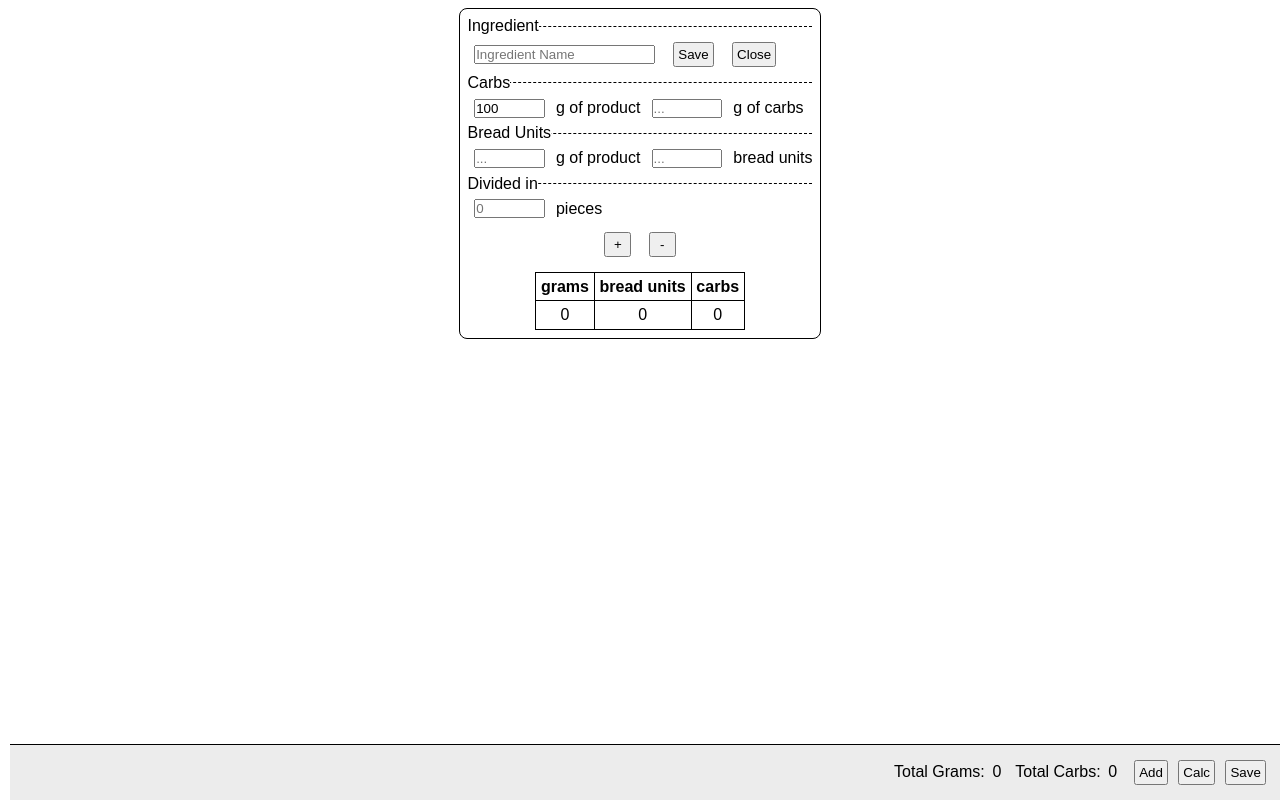
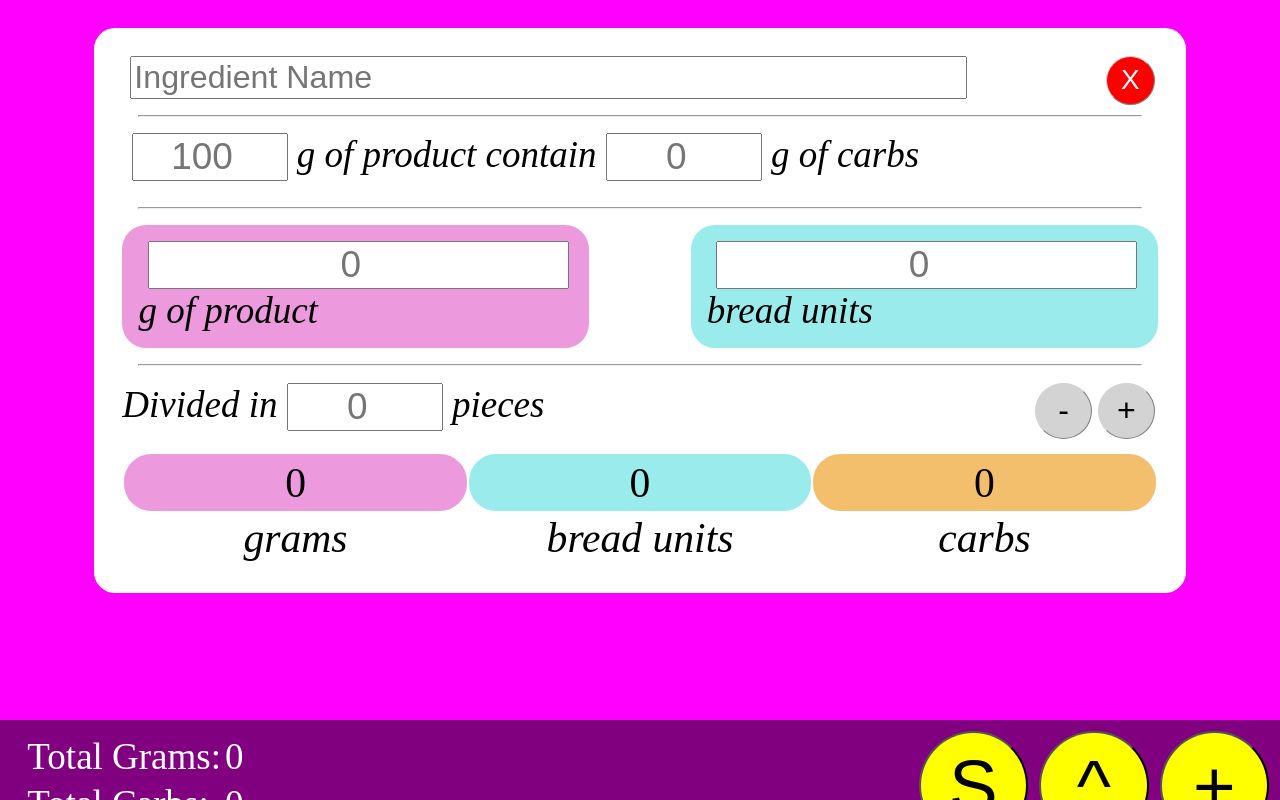
Before and after one commit to tona999/TecWeb-Progetto, a PHP site: page /calculator.html in a window 1280 px wide. Run offline with PHP 8.4, Linux system fonts and the light colour scheme.

Commit message:
Revert "Edited html structure"
This reverts commit debd4823a20a64ef65bdf487f6f7072c1a8d682c.

```diff
--- a/calculator.html
+++ b/calculator.html
@@ -26,86 +26,57 @@
 
 
 
-	<div id="receiptView"></div>
+	<div id="receiptView">
 
-	<div id="controlPanel">
-		<p>
-			Total Grams:
-			<span id="totalReceiptGrams">0</span>
-		</p>
-		<p>
-			Total Carbs:
-			<span id="totalReceiptCarbs">0</span>
-		</p>
-		<div class="buttons">
-			<input type="button" class="action-btn" value="Add" id="addNewBtn" onclick="addIngredient()"/>
-			<input type="button" class="action-btn" value="Calc" id="loadReceiptCardBtn" onclick="refreshReceiptData()"/>
-			<input type="button" class="action-btn" value="Save" id="saveReceiptBtn" onclick=""/>
-		</div>
 	</div>
 
-	<div id="receiptView"></div>
 
-<!-- SAMPLE INGREDIENT -->
-	<form id="sampleIngredient" class="ingredient">
-		<fieldset>
-			<legend>Ingredient</legend>
-			<input type="text" maxlength="40" id="ingredientName" placeholder="Ingredient Name">
-			<input type="button" value="Save" id="saveButton">
-			<input type="button" value="Close" id="closeButton">
-		</fieldset>
 
-		<fieldset class="carbs">
-			<legend>Carbs</legend>
-			<label>
-				<input type="number" maxlength="4" min="0" id="sampleGrams" value="100" placeholder="...">
-				g of product
-			</label>
-			<label>
-				<input type="number" maxlength="4" min="0"  id="sampleCarbs" placeholder="...">
-				g of carbs
-			</label>
-		</fieldset>
 
-		<fieldset class="bread-units">
-			<legend>Bread Units</legend>
-			<label>
-				<input type="number" maxlength="4"  min="0" id="totalGrams" placeholder="...">
-				g of product
-			</label>
+	<div id="sampleIngredient" class = "ingredient">
+		<input type="text" maxlength="40" class="ingredientName" id="ingredientName" placeholder="Ingredient Name">
+		<button class="closeButton" id="closeButton">X</button>
+	<hr>
+		<div class="sampleGramsDiv">
+			<input type="number" maxlength="4" min="0" id="sampleGrams" placeholder="100">
+			<p>g of product contain</p>
+		</div>
+		<div class="sampleCarbsDiv">
+			<input type="number" maxlength="4" min="0"  id="sampleCarbs" placeholder="0">
+			<p> g of carbs</p>
+		</div>
+	<hr>
+		<div class="totalGramsDiv">
+			<input type="number" maxlength="4"  min="0" id="totalGrams" placeholder="0">
+			<p> g of product</p>
+		</div>
 
-			<label>
-				<input type="number" maxlength="4" min="0" id="totalBreadUnits" placeholder="...">
-				bread units
-			</label>
-		</fieldset>
+		<div class="totalBreadUnitsDiv">
+			<input type="number" maxlength="4" min="0" id="totalBreadUnits" placeholder="0">
+			<p> bread units</p>
+		</div>
+	<hr>
+		<div class="thirdRow">
+			<p>Divided in </p>
+			<input type="number" maxlength="3" min="0" id="piecesNumber" placeholder="0">
+			<p>pieces</p>
 
-		<fieldset class="divided">
-			<legend>Divided in</legend>
-			<label>
-				<input type="number" maxlength="3" min="0" id="piecesNumber" placeholder="0">
-				pieces
-			</label>
-			<div class="controls-container">
-				<input class="action-btn" type="button" value="+" id="plusButton">
-				<input class="action-btn" type="button" value="-" id="minusButton">
-			</div>
-		</fieldset>
-
-		<table class="ingredient-report">
+			<button type="button" class="plusButton" id="plusButton">+</button>
+			<button type="button" class="minusButton" id="minusButton">-</button>
+			<table>
+			<tr>
+				<td class="gramsPP" id="gramsPP">0</td>
+				<td class="breadUnitsPP" id="breadUnitsPP">0</td>
+				<td class="carbsPP" id="carbsPP">0</td>
+			</tr>
 			<tr>
 				<th>grams</th>
 				<th>bread units</th>
 				<th>carbs</th>
 			</tr>
-			<tr>
-				<td class="gramsPP" id="gramsPP">0</td>
-				<td class="breadUnitsPP" id="breadUnitsPP">0</td>
-				<td class="carbsPP" id="carbsPP">0</td>
-			</tr>
-		</table>
-	</form>
-<!-- ---------------- -->
+			</table>
+		</div>
+	</div>
 
 </body>
 </html>
--- a/styles/calculator.css
+++ b/styles/calculator.css
@@ -1,82 +1,47 @@
 *{
-    font-family: sans-serif;
-    margin: 0;
-    padding: 0;
+	margin: 0px;
 }
 
-#receipt{
-    margin-bottom: 5em; /* needed to avoid bottom bar override */
-    display: flex;
-    flex-wrap: wrap;
-    justify-content: center;
+body
+{
+	background-color: magenta;
 }
 
-/*** INGREDIENT ***/
+#receipt
+{
+	height: 90% !important;
+}
 
-    form{
-        border: 1px solid black;
-        border-radius: 8px;
-        padding: .5em;
-        margin: 1em;
-        margin-top: .5em;
-    }
-    fieldset{
-        border: none;
-        border-top: 1px dashed black;
-    }
+#addNewBtn, #loadReceiptCardBtn, #saveReceiptBtn{
+	cursor: pointer;
+	display: block;
+	margin: 0.15em 0.15em 0em 0em;
+	font-size: 3em;
+	background-color: yellow;
+	border-radius: 100%;
+	height:1.5em;
+	width:1.5em;
+	float:right;
+}
 
-    /* Label and inputs inside ingredients */
-    label{
-        display: inline-block;
-    }
-    input{
-        margin: .5em;
-    }
-    input[type="number"]{
-        width: 5em;
-    }
-    input[type="button"]{
-        padding: .25em;
-        min-width: 2em;
-    }
+#controlPanel {
+   position: fixed;
+   left: 0;
+   bottom: 0;
+   width: 100%;
+   background-color: purple;
+   height: 10%;
+}
 
-    /* Report table for ingredients */
-    .ingredient-report{
-        margin: auto;
-        margin-top: .5em;
-        border-collapse: collapse;
-    }
-    .ingredient-report td, .ingredient-report th{
-        border: 1px solid black;
-        padding: .3em;
-        text-align: center;
-    }
+#controlPanel table
+{
+	color:white;
+	float:left;
+	font-size: 1em;
+	margin: 0.5em 0em 0em 1em;
+}
 
-    /* Pieces number buttons (+ -) */
-    .controls-container{
-        width: 100%;
-        text-align: center;
-    }
+#receiptView
+{
 
-/******************/
-
-/* Bottom bar (controls container) */
-#controlPanel{
-    text-align: right;
-    position: fixed;
-    width: 98%;
-    bottom: 0;
-    right: 0;
-    padding: .5em;
-    background-color: #ECECEC;
-    border-top: 1px solid black;
-    justify-content: right;
 }
-#controlPanel *{
-    margin-left: .2em;
-    margin-right: .2em;
-    display: inline;
-}
-#controlPanel .buttons{
-    display: inline-block;
-}
--- /dev/null
+++ b/styles/ingredient.css
@@ -0,0 +1,173 @@
+*{
+	margin: 0px;
+	font-size: 1.15em;
+}
+
+/*INGREDIENT*/
+.ingredient
+{
+	background-color: white;
+	padding:1em;
+	margin: auto;
+	margin-top: 1em;
+	overflow: auto;
+	max-width: 37em;
+	min-width: 20em;
+	border-radius: 0.75em;
+}
+
+.ingredient p{
+	font-style: italic;
+}
+
+.ingredient input{
+	text-align: center;
+	margin: 0em 0.25em 0em 0.25em;
+}
+
+/*FIRST ROW*/
+.ingredientName
+{
+	text-align: left !important;
+	width: 80%;
+}
+
+/*SAMPLE ROW*/
+.sampleGramsDiv p, .sampleCarbsDiv p{
+	float:left;
+	height: 2em;
+	white-space: nowrap;
+}
+
+.sampleGramsDiv input, .sampleCarbsDiv input{
+	width: 4em;
+	float:left;
+}
+
+.sampleGramsDiv
+{
+	float:left;
+}
+
+.sampleCarbsDiv
+{
+	white-space: nowrap;
+	float:left;
+}
+
+
+/*TOTALS ROW*/
+.totalGramsDiv, .totalBreadUnitsDiv
+{
+	padding:0.5em;
+	margin-bottom: 0.5em;
+ 	border-radius: 0.75em;
+ 	max-width: 42%;
+}
+
+.totalGramsDiv
+{
+	background-color: rgba(230, 120, 210, 0.75);
+	float:left;
+	clear:both;
+}
+
+.totalBreadUnitsDiv
+{
+	background-color: rgba(120, 230, 230, 0.75);
+	float:right;
+}
+
+.totalBreadUnitsDiv input, .totalGramsDiv input {
+	max-width: 95%;
+}
+
+/*PIECES ROW*/
+.gramsPP, .carbsPP, .breadUnitsPP
+{
+	padding: 0.1em 0.4em 0.1em 0.4em;
+	border-radius: 0.65em;
+}
+
+.thirdRow p
+{
+	float:left;
+}
+
+.thirdRow input
+{
+	width: 4em;
+	float: left;
+}
+
+.thirdRow button
+{
+	float:right;
+}
+
+.gramsPP
+{
+	background-color: rgba(230, 120, 210, 0.75);
+}
+
+.carbsPP
+{
+	background-color: rgba(240, 170, 60, 0.75);
+}
+
+.breadUnitsPP
+{
+	background-color: rgba(120, 230, 230, 0.75);
+}
+
+.thirdRow table{
+	padding-top:0.5em;
+	width: 100%;
+	text-align: center;
+	font-size: 0.85em;
+}
+
+.thirdRow table th{
+	font-style: italic;
+	font-weight: normal;
+	width: 33%;
+}
+
+/*BUTTONS*/
+.plusButton, .minusButton, .closeButton
+{
+	cursor: pointer;
+	border-radius: 100%;
+	background-color: lightgrey;
+  	border-color: lightgrey;
+  	border-width: 0.05em;
+ 	width: 1.75em;
+ 	height: 1.75em;
+ 	margin: 0em 0.1em 0em 0.1em;
+ 	font-size: 1em;
+}
+
+.closeButton
+{
+	float:right;
+	color:white;
+	background-color: red;
+}
+
+/*GENERAL*/
+hr
+{
+	clear:both;
+	margin: 0.5em;
+}
+
+.invalidInput{
+	border-color: red;
+}
+
+
+
+#sampleIngredient
+{
+	display: none;
+}
```
